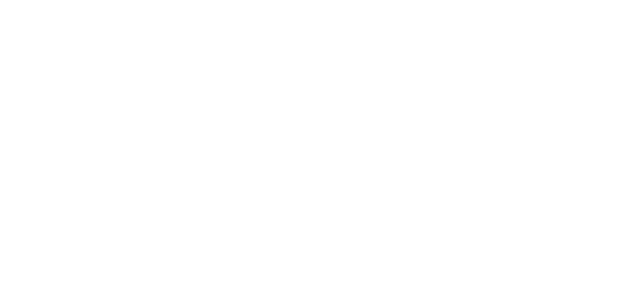
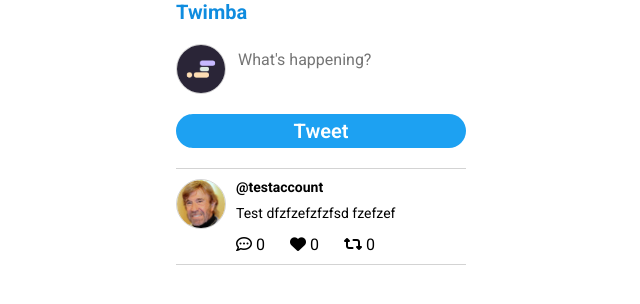
Before and after one commit to danchaud-vincent/twimba_project, a plain HTML site: page index.html in a window 1280 px wide. Shown: the whole page, without its empty margins (319-959 px from the left). Drawn offline with Linux system fonts and the light colour scheme.

Commit message:
create css and html

```diff
--- a/index.css
+++ b/index.css
@@ -3,3 +3,88 @@ html, body{
     padding: 0;
     font-family: 'Roboto', sans-serif;
 }
+
+/* Layout */
+header, main{
+    width: 290px;
+    margin: 0 auto;
+}
+
+.tweet-input-area{
+    margin: 20px 0;
+    display: flex;
+    align-items: center;
+    gap: 10px;
+}
+
+textarea{
+    width: 100%;
+    box-sizing: border-box;
+    border: none;
+    resize: none;
+    font-family: 'Roboto', sans-serif;
+    font-size: 16px;
+}
+
+.feed{
+    margin-top: 20px;
+}
+
+.tweet{
+    padding: 10px 0;
+    display: flex;
+    align-items: flex-start;
+    gap: 10px;
+    border-top: 1px solid lightgray;
+    border-bottom: 1px solid lightgray;
+}
+
+.tweet-comment{
+    display: flex;
+    gap: 25px;
+}
+
+/* typography & icon */
+
+h1, h2, p{
+    margin-top: 0;
+}
+
+h2, p {
+    font-size: 14px;
+}
+
+h1{
+    color: #0F8CDF;
+    font-size: 20px;
+}
+
+h2{
+    margin-bottom: 10px;
+}
+
+i{
+    cursor: pointer;
+}
+
+
+/* images */
+.profile-picture{
+    width: 48px;
+    border: 1px solid lightgray;
+    border-radius: 50%;
+}
+
+/* button */
+.tweet-btn{
+    width: 100%;
+    padding: 5px 0;
+    font-family: 'Roboto', sans-serif;
+    font-weight: 600;
+    font-size: 20px;
+    color: white;
+    background-color: #1DA1F2;
+    border: none;
+    border-radius: 25px;
+    cursor: pointer;
+}
--- a/index.html
+++ b/index.html
@@ -1,6 +1,8 @@
 <!DOCTYPE html>
 <html>
     <head>
+        <!-- FONT AWESOME -->
+        <link rel="stylesheet" href="https://cdnjs.cloudflare.com/ajax/libs/font-awesome/6.7.2/css/all.min.css" integrity="sha512-Evv84Mr4kqVGRNSgIGL/F/aIDqQb7xQ2vcrdIwxfjThSH8CSR7PBEakCr51Ck+w+/U6swU2Im1vVX0SVk9ABhg==" crossorigin="anonymous" referrerpolicy="no-referrer" />
         <!-- GOOGLE FONT -->
         <link rel="preconnect" href="https://fonts.googleapis.com">
         <link rel="preconnect" href="https://fonts.gstatic.com" crossorigin>
@@ -9,6 +11,45 @@
         <link rel="stylesheet" href="index.css">
     </head>
     <body>
+        <header>
+            <h1>Twimba</h1>
+        </header>
+        <main>
+            <section>
+                <div class="tweet-input-area">
+                    <img src="images/scrimbalogo.png" class="profile-picture" alt="scrimba logo">
+                    <textarea placeholder="What's happening?"></textarea>
+                </div>
+
+                <button class="tweet-btn">Tweet</button>
+            </section>
+
+            <section class="feed">
+                <div class="tweet">
+                    <img src="images/chucknorris.jpeg" class="profile-picture">
+                    <div class="tweet-inner">
+                        <h2>@testaccount</h2>
+                        <p>Test dfzfzefzfzfsd fzefzef</p>
+
+                        <div class="tweet-comment">
+                            <span>
+                                <i class="fa-regular fa-comment-dots"></i>
+                                0
+                            </span>
+                            <span>
+                                <i class="fa-solid fa-heart"></i>
+                                0
+                            </span>
+                            <span>
+                                <i class="fa-solid fa-retweet"></i>
+                                0
+                            </span>
+                        </div>
+                    </div>
+                </div>
+            </section>
+
+        </main>
 
         <script src="index.js" type="module"></script>
     </body>
```
Also changed, not shown: 1 other file.
